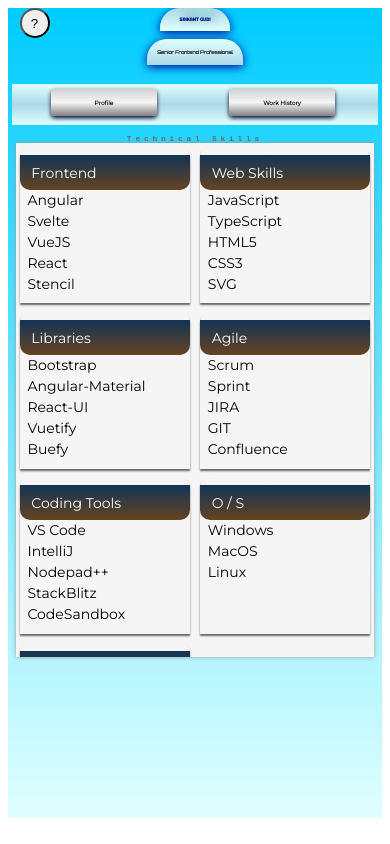
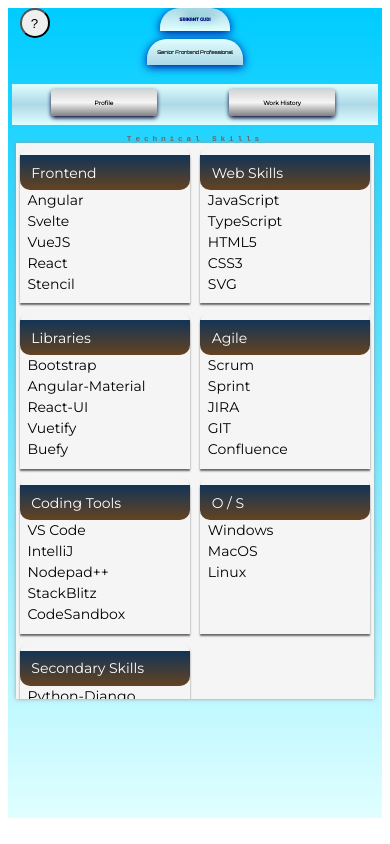
Before and after one commit to srikantgudi/srikantgudi.github.io, a Svelte app: page / in a window 390 px wide. Built offline with nearby package versions, Linux system fonts and the light colour scheme; a web font is replaced by a local one.

Commit message:
Update App.svelte

```diff
--- a/src/App.svelte
+++ b/src/App.svelte
@@ -128,6 +128,9 @@
 			flex-flow: column;
 			justify-content: space-around;
 		}
+		.content {
+			height: 65vmax;
+		}
 		.page-title, .position-title {
 			font-size: 1.2vw;
 		}
```
